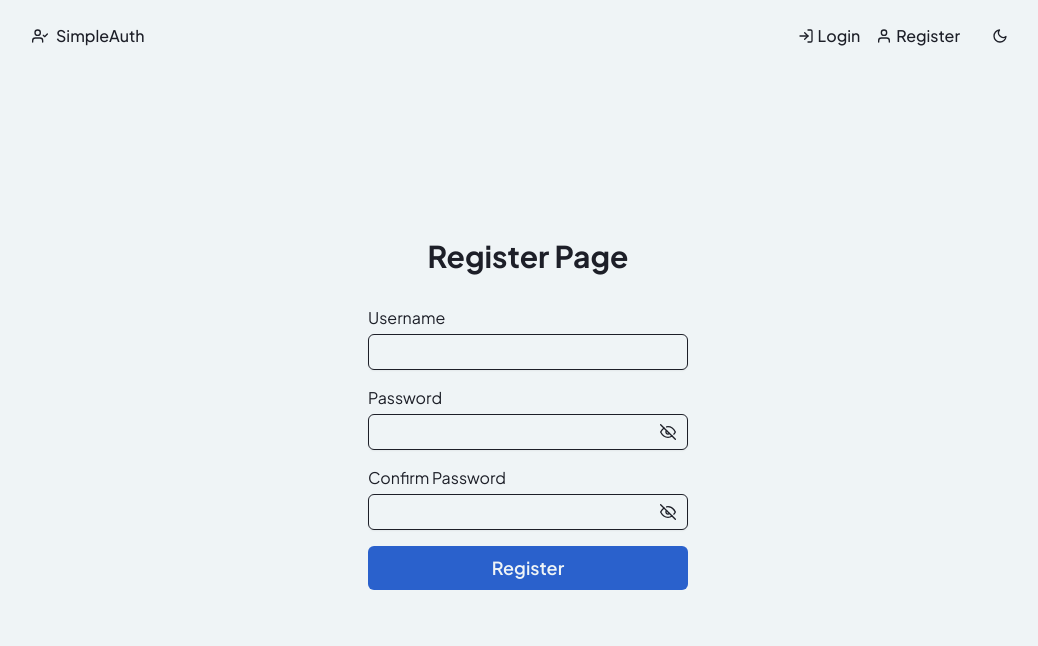
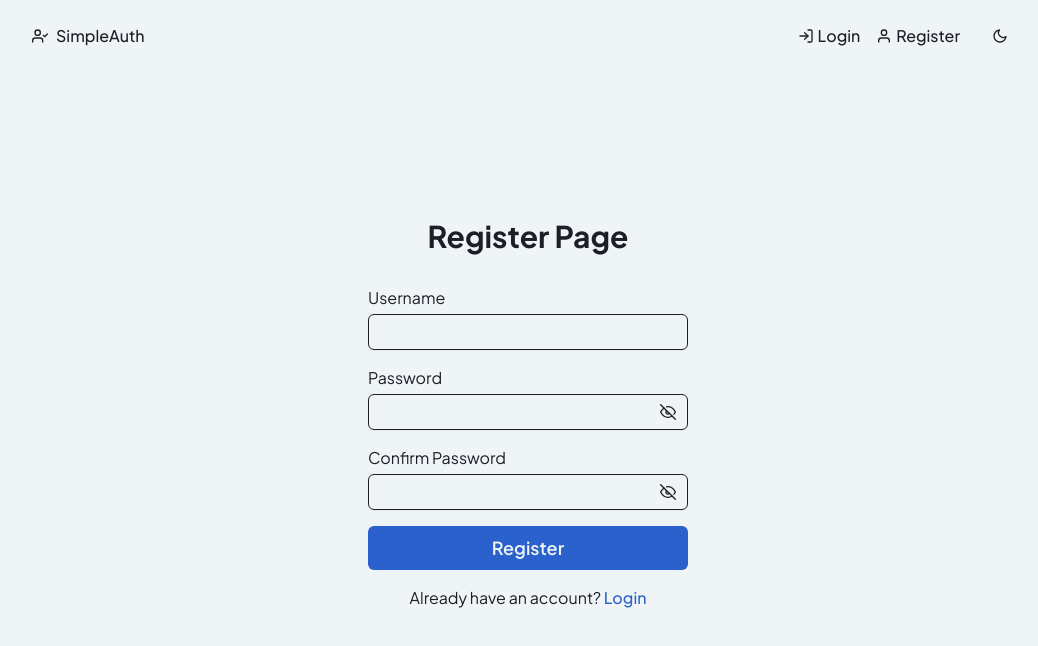
Before and after one commit to rolandowebdev/simple-auth, a Next.js app: page /register in a window 1280 px wide. Shown: the top 646 px of the page, without its empty margins (112-1150 px from the left). Built offline with nearby package versions, Linux system fonts and the light colour scheme.

Commit message:
feat(link): add link for redirect login and register page

```diff
--- a/src/app/login/page.tsx
+++ b/src/app/login/page.tsx
@@ -1,4 +1,4 @@
-import { Button, FormContainer, Input, PageContainer } from '@/components'
+import { Button, FormContainer, Input, Link, PageContainer } from '@/components'
 import { InputPassword } from '@/components'
 
 export default function Login() {
@@ -10,6 +10,12 @@ export default function Login() {
 				<InputPassword name='password' label='Password' />
 				<Button>Login</Button>
 			</FormContainer>
+			<p>
+				New to SimpleAuth?{' '}
+				<Link url='/register' className='text-brand-blue'>
+					Register
+				</Link>
+			</p>
 		</PageContainer>
 	)
 }
--- a/src/app/register/page.tsx
+++ b/src/app/register/page.tsx
@@ -1,4 +1,4 @@
-import { Button, FormContainer, Input, PageContainer } from '@/components'
+import { Button, FormContainer, Input, Link, PageContainer } from '@/components'
 import { InputPassword } from '@/components'
 
 export default function Register() {
@@ -11,6 +11,12 @@ export default function Register() {
 				<InputPassword name='confirmPassword' label='Confirm Password' />
 				<Button>Register</Button>
 			</FormContainer>
+			<p>
+				Already have an account?{' '}
+				<Link url='/login' className='text-brand-blue'>
+					Login
+				</Link>
+			</p>
 		</PageContainer>
 	)
 }
--- a/src/components/layouts/container/FormContainer.tsx
+++ b/src/components/layouts/container/FormContainer.tsx
@@ -5,7 +5,7 @@ export interface FormContainer
 
 export const FormContainer = ({ children, ...rest }: FormContainer) => {
 	return (
-		<form className='w-80 flex flex-col gap-4 mt-8' {...rest}>
+		<form className='w-80 flex flex-col gap-4 mt-8 mb-4' {...rest}>
 			{children}
 		</form>
 	)
```
